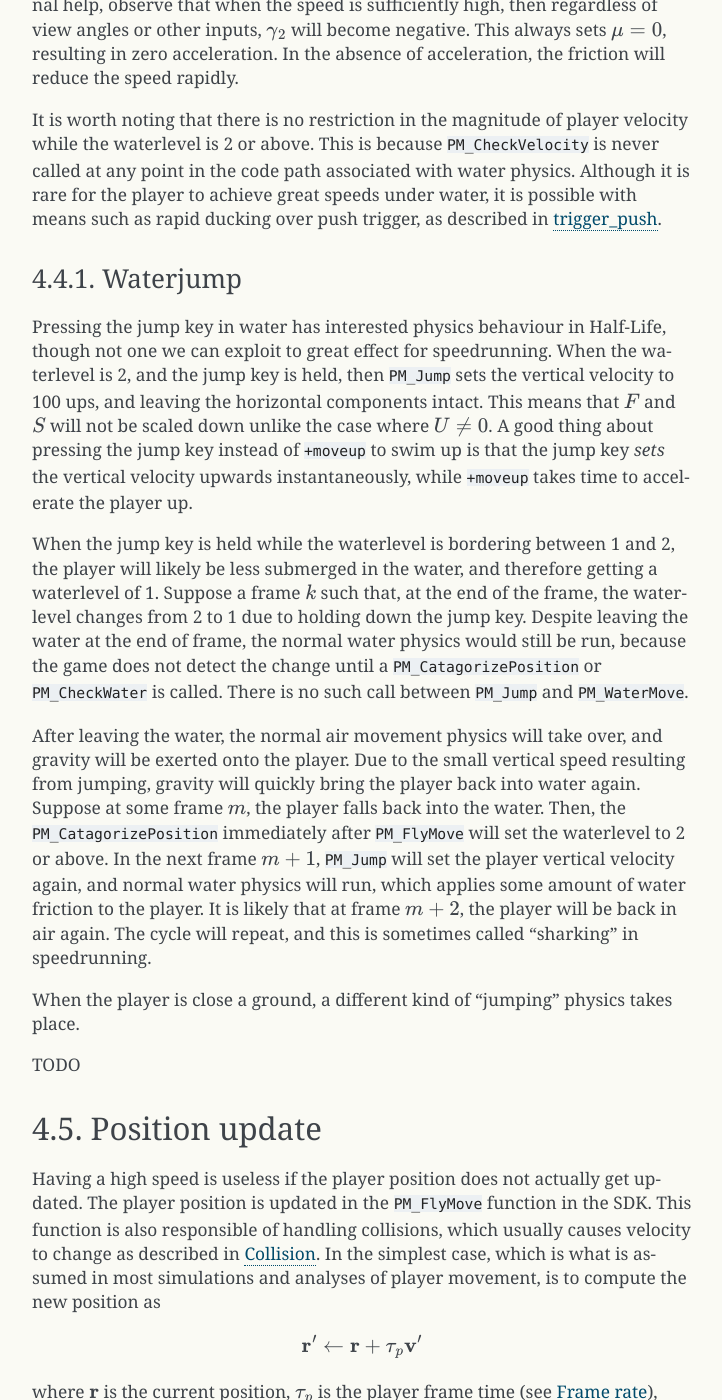
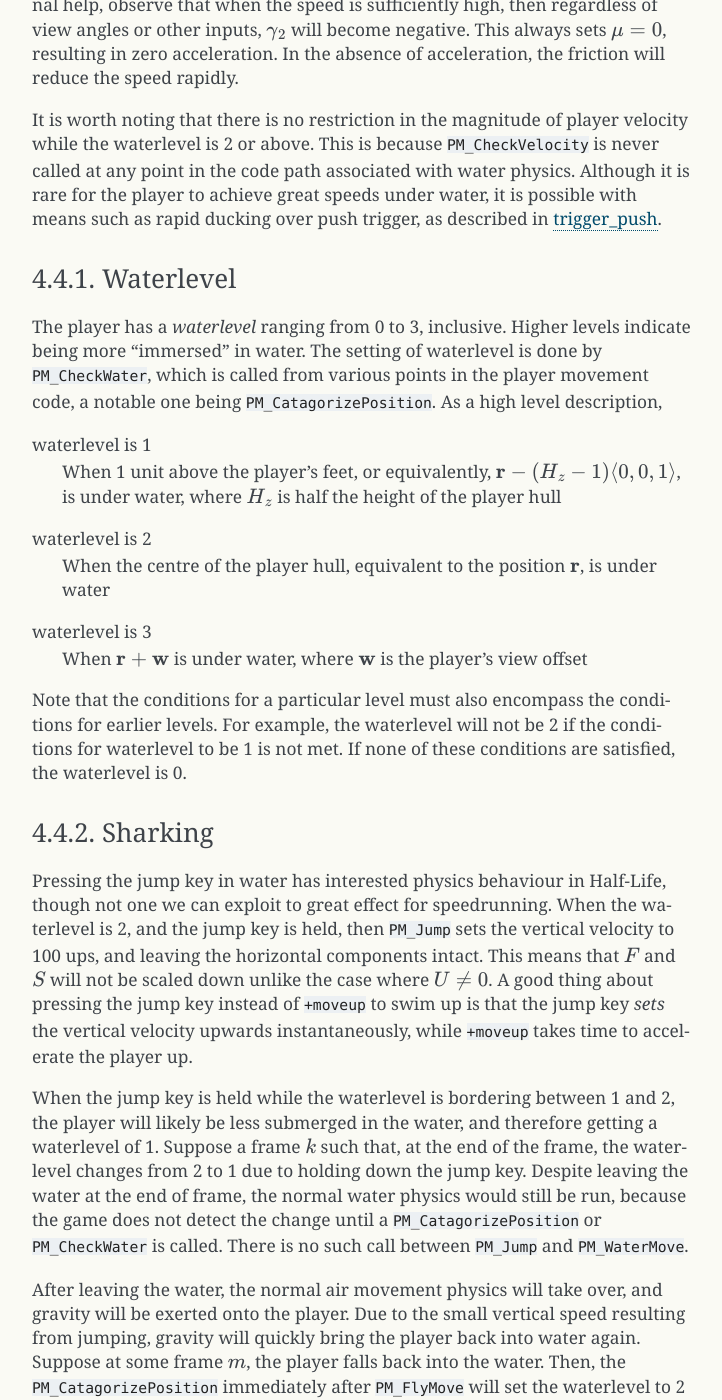
Before and after one commit to Matherunner/hldoc, a Sphinx documentation site: the page built from source/movement.rst, in a window 1280 px wide and 1400 px high, scrolled down 7743 px. Shown: the whole window, without its empty margins (388-1110 px from the left). Built offline with Sphinx 7.4.7, drawn with Linux system fonts in a browser that asks for light colours; formulas are drawn with MathJax 3; some of the changed text lies outside the part shown.

Commit message:
Add waterlevel

```diff
--- a/source/movement.rst
+++ b/source/movement.rst
@@ -243,10 +243,26 @@ will reduce the speed rapidly.
 
 It is worth noting that there is no restriction in the magnitude of player velocity while the waterlevel is 2 or above. This is because ``PM_CheckVelocity`` is never called at any point in the code path associated with water physics. Although it is rare for the player to achieve great speeds under water, it is possible with means such as rapid ducking over push trigger, as described in :ref:`trigger_push`.
 
-.. _waterjump:
+.. _waterlevel:
 
-Waterjump
-~~~~~~~~~
+Waterlevel
+~~~~~~~~~~
+
+The player has a *waterlevel* ranging from 0 to 3, inclusive. Higher levels indicate being more "immersed" in water. The setting of waterlevel is done by ``PM_CheckWater``, which is called from various points in the player movement code, a notable one being ``PM_CatagorizePosition``. As a high level description,
+
+waterlevel is 1
+   When 1 unit above the player's feet, or equivalently, :math:`\mathbf{r} - \left( H_z - 1 \right) \langle 0,0,1\rangle`, is under water, where :math:`H_z` is half the height of the player hull
+
+waterlevel is 2
+   When the centre of the player hull, equivalent to the position :math:`\mathbf{r}`, is under water
+
+waterlevel is 3
+   When :math:`\mathbf{r} + \mathbf{w}` is under water, where :math:`\mathbf{w}` is the player's view offset
+
+Note that the conditions for a particular level must also encompass the conditions for earlier levels. For example, the waterlevel will not be 2 if the conditions for waterlevel to be 1 is not met. If none of these conditions are satisfied, the waterlevel is 0.
+
+Sharking
+~~~~~~~~
 
 Pressing the jump key in water has interested physics behaviour in Half-Life,
 though not one we can exploit to great effect for speedrunning. When the
@@ -277,12 +293,14 @@ applies some amount of water friction to the player. It is likely that at frame
 :math:`m + 2`, the player will be back in air again. The cycle will repeat, and
 this is sometimes called "sharking" in speedrunning.
 
-When the player is close a ground, a different kind of "jumping" physics takes
-place.
+.. _waterjump:
 
-.. TODO talk about jumping out of water to land type of jump, and also jumping water onto a ceiling to boost
+Waterjump
+~~~~~~~~~
 
-TODO
+Waterjumping refers to the phenomenon where the player vertical velocity is set to positive 255 without any movement inputs or actually issuing ``+jump`` when being near a wall.
+
+.. TODO: talk about jumping out of water to land type of jump, and also jumping water onto a ceiling to boost
 
 .. _player position update:
 
```
